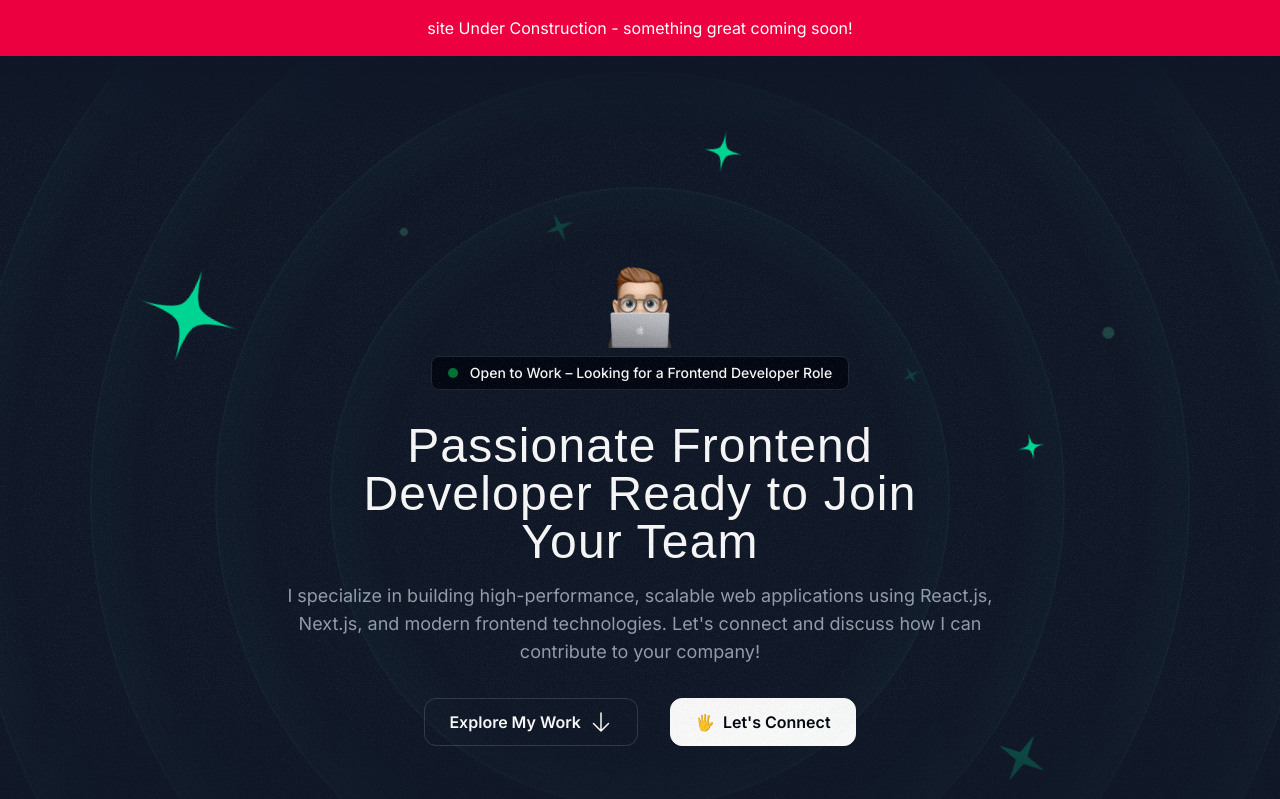
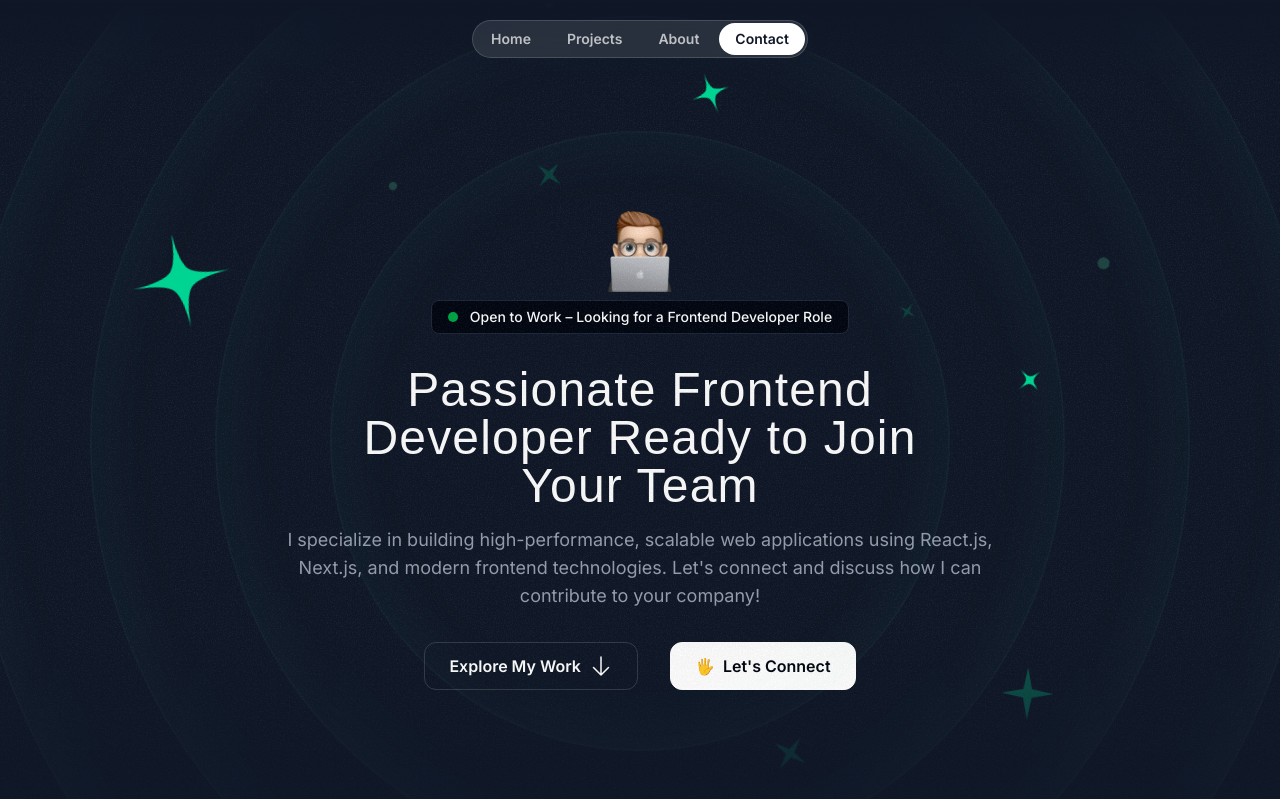
Before and after one commit to jakareya76/portfolio, a Next.js app: page / in a window 1280 px wide. Shown: the top 799 px of the page. Built offline with nearby package versions, Linux system fonts and the light colour scheme; a web font is replaced by a local one.

Commit message:
complete the basic structure of the about section

```diff
--- a/src/app/layout.js
+++ b/src/app/layout.js
@@ -32,8 +32,8 @@ export default function RootLayout({ children }) {
           `bg-gray-900 text-white antialiased font-sans`
         )}
       >
-        <UnderDevelopment />
-        {/* <Header /> */}
+        {/* <UnderDevelopment /> */}
+        <Header />
         {children}
         <Footer />
       </body>
--- a/src/components/sections/About.jsx
+++ b/src/components/sections/About.jsx
@@ -10,7 +10,7 @@ import { ToolboxItems } from "../ToolboxItems";
 
 export const AboutSection = () => {
   return (
-    <section className="py-20">
+    <section className="py-20 lg:py-28">
       <div className="container mx-auto">
         <SectionHeader
           eyeBrow="About Me"
@@ -19,19 +19,19 @@ export const AboutSection = () => {
         />
 
         <div className="mt-20 flex flex-col gap-8">
-          <Card className="h-[320px]">
+          <div className="grid grid-cols-1 md:grid-cols-5 gap-8 lg:grid-cols-3">
+            <Card className="h-[320px] md:col-span-2 lg:col-span-1">
               <CardHeader
                 title="My Reads"
                 description="Explore the books shaping my perspecrtives."
               />
 
-            <div className="w-40 mx-auto mt-8">
+              <div className="w-40 mx-auto mt-2 md:mt-0">
                 <Image src={bookImage} alt="book" />
               </div>
             </Card>
-          <Card className="h-[320px] p-0">
+            <Card className="h-[320px] p-0 md:col-span-3 lg:col-span-2">
               <CardHeader
-              className="px-6 pt-6"
                 title="My Toolbox"
                 description="Explore the technologies and tools I use to craft exceptional digital experiences."
               />
@@ -43,10 +43,11 @@ export const AboutSection = () => {
                 itemsWrapperClassName="-translate-x-1/2"
               />
             </Card>
+          </div>
 
-          <Card className="h-[320px] p-0 flex flex-col">
+          <div className="grid grid-cols-1 md:grid-cols-5 gap-8 lg:grid-cols-3">
+            <Card className="h-[320px] p-0 flex flex-col md:col-span-3 lg:col-span-2">
               <CardHeader
-              className="px-6 py-6"
                 title="Beyond the Code"
                 description="Explore my interests and hobbies that fuel my creativity and passion for technology."
               />
@@ -72,10 +73,17 @@ export const AboutSection = () => {
               </div>
             </Card>
 
-          <Card>
-            <Image src={mapImage} alt="map" />
-            <Image src={smileMemoji} alt="memoji" />
+            <Card className="h-[320px] p-0 relative md:col-span-2 lg:col-span-1">
+              <Image
+                src={mapImage}
+                alt="map"
+                className="h-full w-full object-cover object-left-top"
+              />
+              <div className="absolute top-1/2 left-1/2 -translate-x-1/2 -translate-y-1/2 size-20 rounded-full bg-gradient-to-r from-emerald-300 to-sky-400 after:content-[''] after:absolute after:inset-0 after:outline-3 after:-outline-offset-2 after:rounded-full after:outline-gray-900/30">
+                <Image src={smileMemoji} alt="memoji" className="size-20" />
+              </div>
             </Card>
+          </div>
         </div>
       </div>
     </section>
--- a/src/components/shared/Card.jsx
+++ b/src/components/shared/Card.jsx
@@ -5,7 +5,7 @@ const Card = ({ className, children }) => {
   return (
     <div
       className={twMerge(
-        "bg-gray-800 rounded-3xl relative z-0 overflow-hidden after:z-10 after:content-[''] after:absolute after:inset-0 after:outline-2 after:-outline-offset-2 after:rounded-3xl after:outline-white/20 after:pointer-events-none p-6",
+        "bg-gray-800 rounded-3xl relative z-0 overflow-hidden after:z-10 after:content-[''] after:absolute after:inset-0 after:outline-2 after:-outline-offset-2 after:rounded-3xl after:outline-white/20 after:pointer-events-none",
         className
       )}
     >
--- a/src/components/shared/CardHeader.jsx
+++ b/src/components/shared/CardHeader.jsx
@@ -2,7 +2,7 @@ import { twMerge } from "tailwind-merge";
 
 export const CardHeader = ({ title, description, className }) => {
   return (
-    <div className={twMerge("flex flex-col", className)}>
+    <div className={twMerge("flex flex-col p-6 md:py-8 md:px-10", className)}>
       <div className="inline-flex items-center gap-2">
         <svg
           width="24"
@@ -19,7 +19,9 @@ export const CardHeader = ({ title, description, className }) => {
         </svg>
         <h2 className="font-serif text-3xl">{title}</h2>
       </div>
-      <p className="text-sm text-white/60 mt-2">{description} </p>
+      <p className="text-sm text-white/60 mt-2 max-w-xs lg:text-base">
+        {description}{" "}
+      </p>
     </div>
   );
 };
--- a/src/constants/index.js
+++ b/src/constants/index.js
@@ -153,43 +153,43 @@ export const hobbies = [
   {
     title: "Reading",
     emoji: "📖",
-    left: "50%",
-    top: "50%",
+    left: "5%",
+    top: "5%",
   },
   {
     title: "Photography",
     emoji: "📷",
-    left: "",
-    top: "",
+    left: "50%",
+    top: "5%",
   },
   {
     title: "Gaming",
     emoji: "🎮",
-    left: "",
-    top: "",
+    left: "10%",
+    top: "35%",
   },
   {
     title: "Hiking",
     emoji: "🗻",
-    left: "",
-    top: "",
+    left: "35%",
+    top: "40%",
   },
   {
     title: "Fitness",
     emoji: "🤸‍♀️",
-    left: "",
-    top: "",
+    left: "70%",
+    top: "45%",
   },
   {
     title: "Traveling",
     emoji: "✈",
-    left: "",
-    top: "",
+    left: "5%",
+    top: "65%",
   },
   {
     title: "Learning New Things",
     emoji: "📚",
-    left: "",
-    top: "",
+    left: "45%",
+    top: "70%",
   },
 ];
```
Lines whose indentation alone changed are shown as unchanged.
